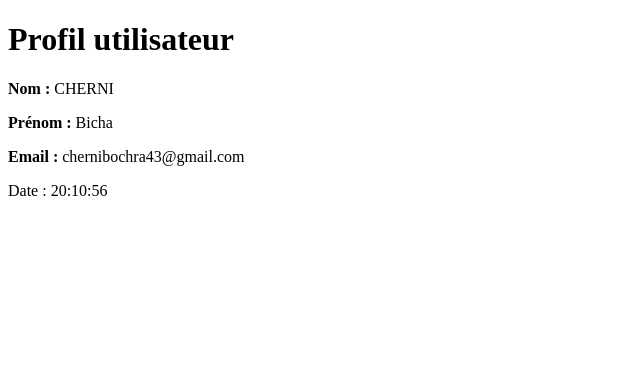
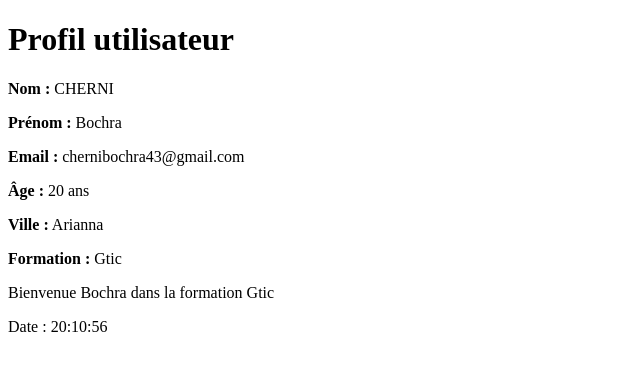
Before and after one commit to chernibochra-glitch/GestionFormations, a PHP site: page /profil.php in a window 1280 px wide. Shown: the top 371 px of the page, without its empty margins (0-640 px from the left). Run offline with PHP 8.4, Linux system fonts and the light colour scheme.

Commit message:
Add files via upload

```diff
--- a/profil.php
+++ b/profil.php
@@ -1,7 +1,10 @@
 <?php
 $nom = "CHERNI";
-$prenom = "Bicha";
+$prenom = "Bochra";
 $email = "chernibochra43@gmail.com";
+$age = 20;
+$ville="Arianna";
+$formation="Gtic";
 ?>
 <!DOCTYPE html>
 <html lang="fr">
@@ -14,6 +17,10 @@ $email = "chernibochra43@gmail.com";
 <p><strong>Nom :</strong> <?= $nom ?></p>
 <p><strong>Prénom :</strong> <?= $prenom ?></p>
 <p><strong>Email :</strong> <?= $email ?></p>
+<p><strong>Âge :</strong> <?php echo $age; ?> ans</p>
+<p><strong>Ville :</strong> <?= $ville ?></p>
+<p><strong>Formation :</strong> <?= $formation ?></p>
+<p>Bienvenue Bochra dans la formation Gtic</p>
 <p>Date : <?= date("H:i:s") ?></p>
 </body>
 </html>
```
